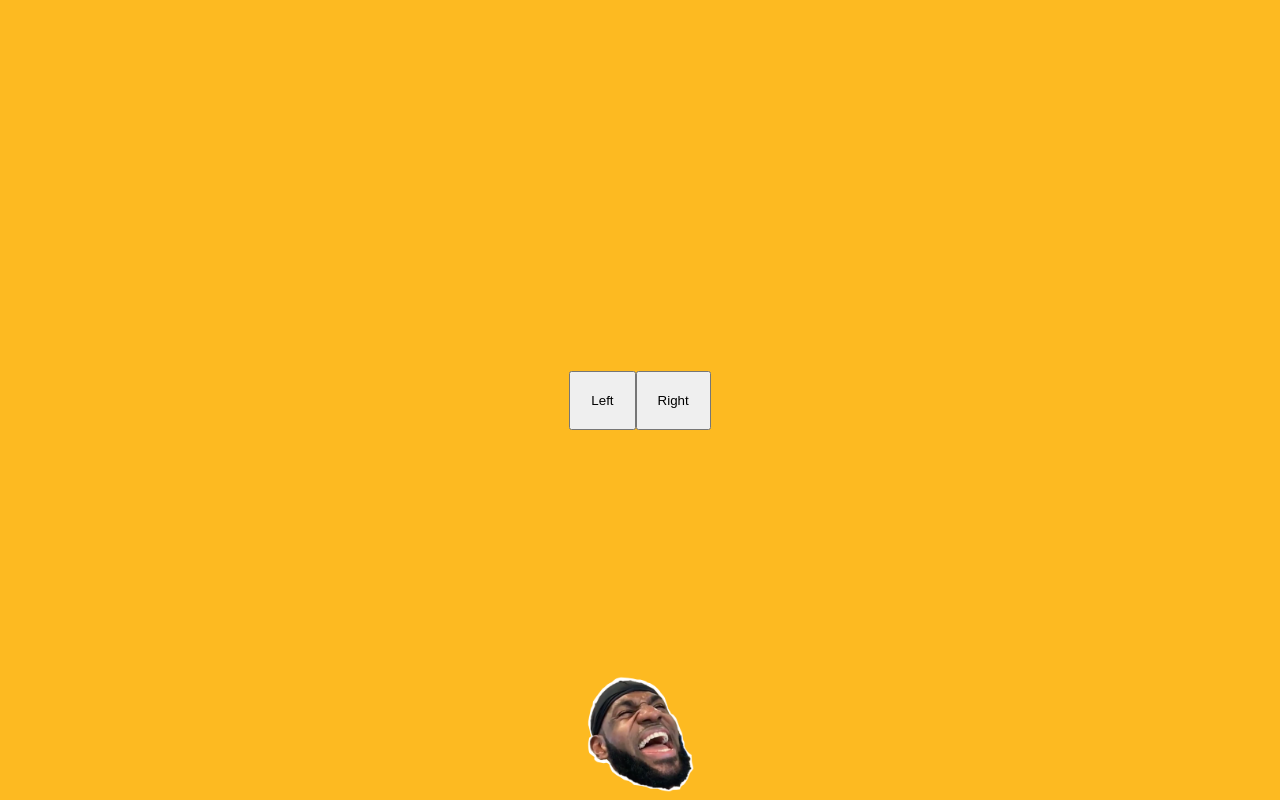
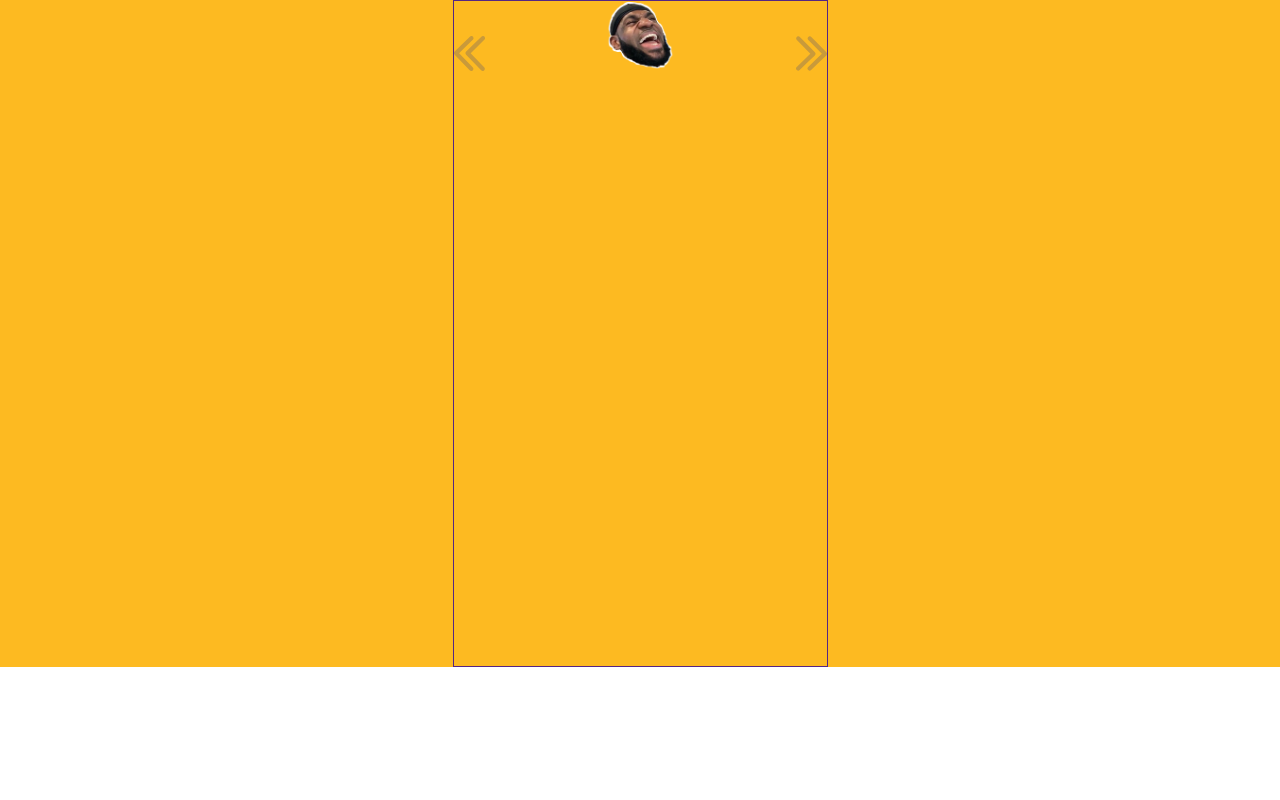
Before and after one commit to alexw14/TacoTuesday, a React (Create React App) app in the folder client/: page /gamepage in a window 1280 px wide. Built offline with nearby package versions, Linux system fonts and the light colour scheme.

Commit message:
Add logic to prevent slider from moving out of bounds

```diff
--- a/client/src/components/LeBronHeadSlider/LeBronHeadSlider.css
+++ b/client/src/components/LeBronHeadSlider/LeBronHeadSlider.css
@@ -1,6 +1,26 @@
-.LebronHeadSlider {
+/* .LebronHeadSlider {
     position: absolute;
     bottom: 0px;
     right: 40%;
     left: 40%;
+} */
+
+.game-slider-container {
+    display: flex;
+    justify-content: space-between;
+    align-items: flex-end;
 }
+
+.left-arrow, .right-arrow {
+    cursor: pointer;
+}
+
+.left-arrow img, .right-arrow img {
+    width: 31px;
+    height: 35px;
+}
+
+.LebronHeadSlider img {
+    width: 70px;
+    height: 70px;
+}
--- a/client/src/components/LeBronHeadSlider/LeBronHeadSlider.jsx
+++ b/client/src/components/LeBronHeadSlider/LeBronHeadSlider.jsx
@@ -1,21 +1,31 @@
 import React from 'react';
 import MainLebronHead from '../../assets/images/Lebron_Head_Default.png';
+import LeftArrow from '../../assets/images/svg/Left_Arrows_31x35_31x35.svg';
+import RightArrow from '../../assets/images/svg/Right_Arrows_31x35.svg';
 import './LeBronHeadSlider.css'
 
 const LeBronHeadSlider = (props) => {
 
     return (
-        <div>
-            <button onClick={() => props.handleMoveLeft()} style={{ cursor: 'pointer', padding: '20px' }}> Left </button>
+        <div className="game-slider-container">
             <div
-                className="LebronHeadSlider"
+                className='left-arrow'
+                onClick={() => props.handleMoveLeft()}
+            >
+                <img src={LeftArrow} />
+            </div>
+            <div
+                className='LebronHeadSlider'
                 style={{ transform: `translate(${props.pos}px, 0px)` }}
             >
-                <img style={{ height: '15vh' }}
-                    src={MainLebronHead}
-                />
+                <img src={MainLebronHead} />
             </div>
-            <button onClick={() => props.handleMoveRight()} style={{ cursor: 'pointer', padding: '20px' }}> Right </button>
+            <div
+                className='right-arrow'
+                onClick={() => props.handleMoveRight()}
+            >
+                <img src={RightArrow} />
+            </div>
         </div>
     );
 };
--- /dev/null
+++ b/client/src/pages/App/App.css
@@ -0,0 +1,9 @@
+.App {
+  background-color: #FDBA21;
+}
+
+.game-container {
+  width: 375px;
+  height: 667px;
+  border: 1px solid #552583;
+}
--- a/client/src/pages/App/App.jsx
+++ b/client/src/pages/App/App.jsx
@@ -1,19 +1,15 @@
 import React, { Component } from 'react';
 import HomePage from '../HomePage/HomePage';
-import LeBronHead from '../../assets/images/Lebron_Head_Main.png';
-import {
-  Switch,
-  Redirect,
-  Route,
-} from 'react-router-dom';
+import { Switch, Route } from 'react-router-dom';
 import GamePage from '../GamePage/GamePage';
+import './App.css';
 
 class App extends Component {
   render() {
 
     return (
-      <div className="App" style={{ backgroundColor: '#FDBA21', height:'100vh' }}>
-        <div style={{ textAlign: 'center'}}>
+      <div className="App">
+        <div className="game-container">
           <Switch>
             <Route exact path="/" render={() =>
               <HomePage />
--- a/client/src/pages/GamePage/GamePage.jsx
+++ b/client/src/pages/GamePage/GamePage.jsx
@@ -9,12 +9,16 @@ class GamePage extends Component {
     }
 
     handleMoveLeft = () => {
-        let newPos = this.state.pos - 10;
+        let newPos = this.state.pos;
+        if (newPos === -120) return;
+        newPos -= 10;
         this.setState({ pos: newPos });
     }
 
     handleMoveRight = () => {
-        let newPos = this.state.pos + 10;
+        let newPos = this.state.pos;
+        if (newPos === 120) return;
+        newPos += 10;
         this.setState({ pos: newPos });
     }
 
```
Also changed, not shown: client/src/components/Taco/Taco.jsx (added, +11 -0 lines).
